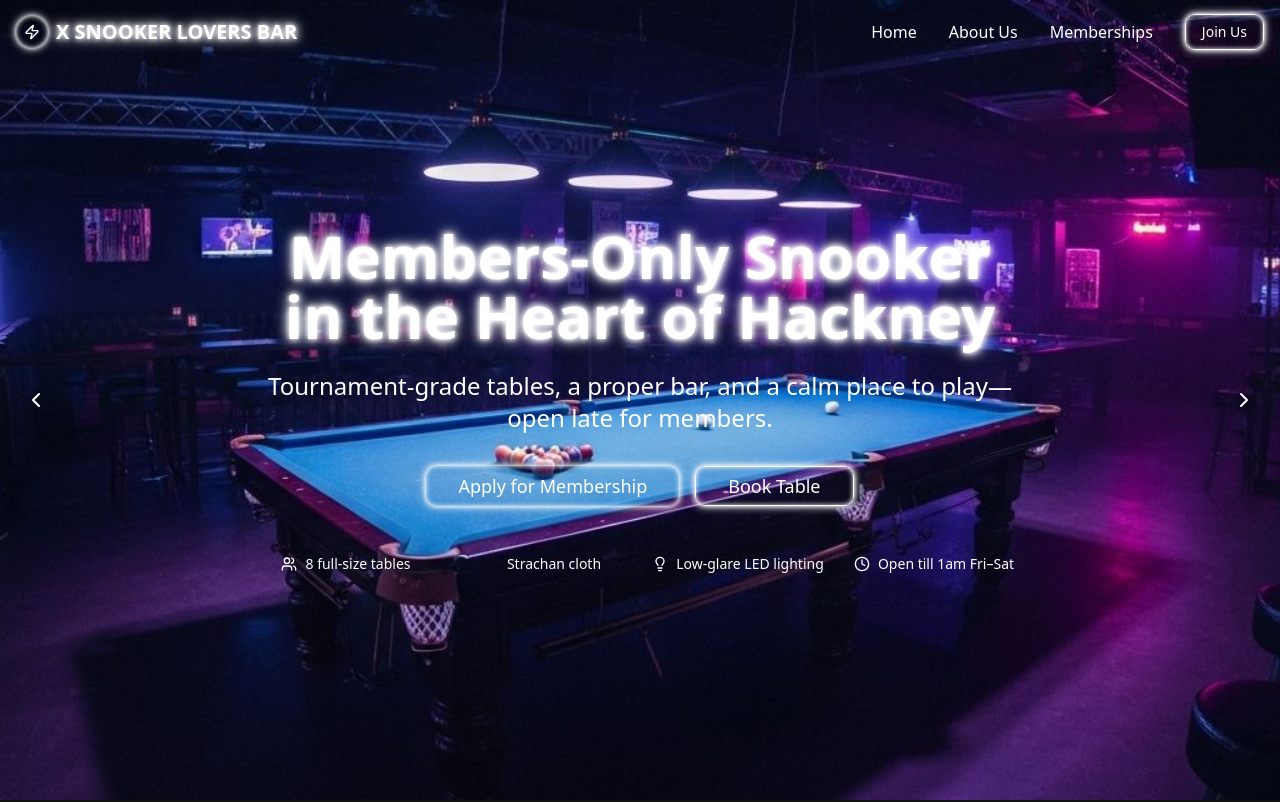
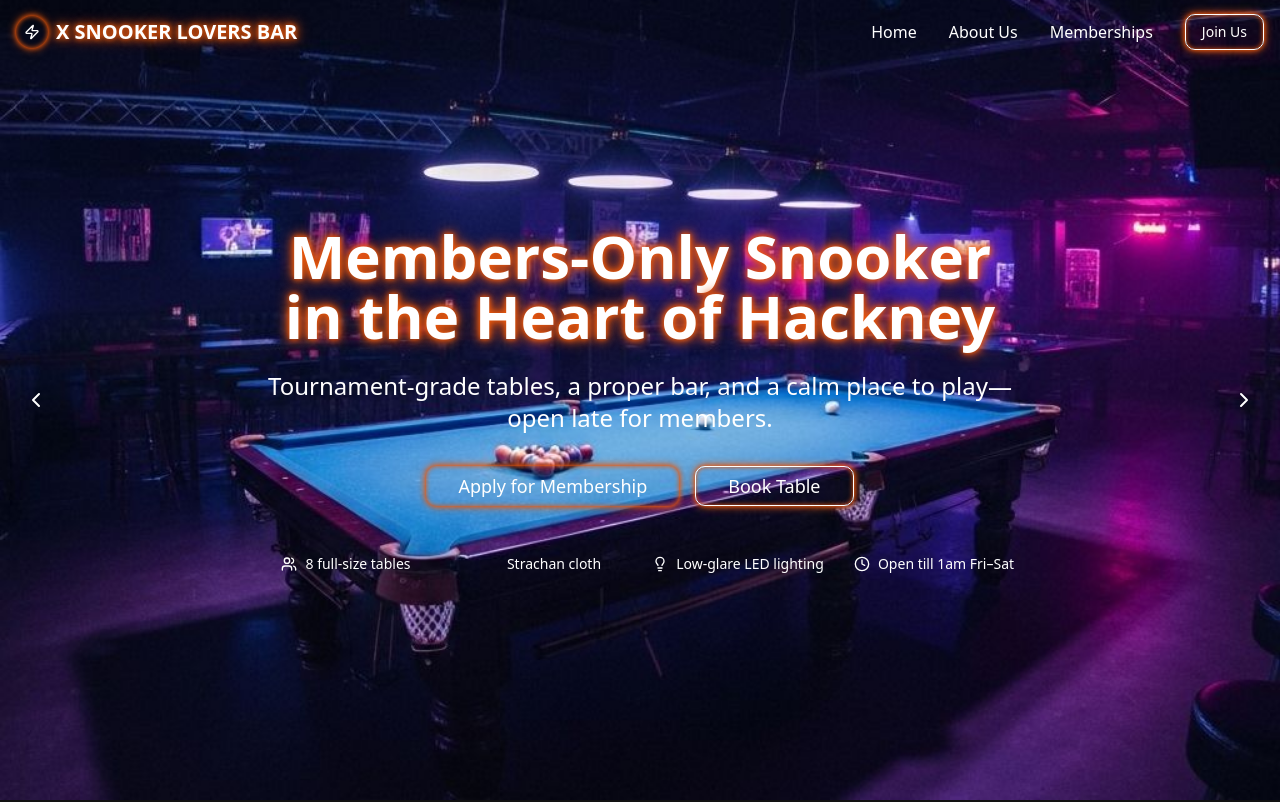
Before and after one commit to rokon24960/project, a Next.js app: page / in a window 1280 px wide. Shown: the top 802 px of the page. Built offline with nearby package versions, Linux system fonts and the light colour scheme; a web font is replaced by a local one.

Commit message:
update 2

```diff
--- a/app/globals.css
+++ b/app/globals.css
@@ -182,11 +182,11 @@ html.dark {
 
 /* Neon text effects */
 .neon-glow {
-  text-shadow: 0 0 5px currentColor, 0 0 10px currentColor, 0 0 15px currentColor;
+  text-shadow: 0 0 5px rgb(234 88 12), 0 0 10px rgb(234 88 12), 0 0 15px rgb(234 88 12);
 }
 
 .neon-border {
-  box-shadow: 0 0 5px currentColor, 0 0 10px currentColor, inset 0 0 5px currentColor;
+  box-shadow: 0 0 5px rgb(234 88 12), 0 0 10px rgb(234 88 12), inset 0 0 5px rgb(234 88 12);
 }
 
 /* Neon pulse animation */
```
